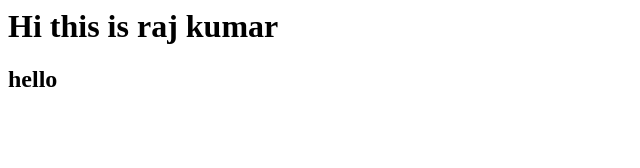
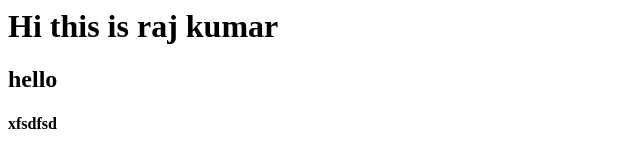
Before and after one commit to rejochandran/luke, a plain HTML site: page index.html in a window 1280 px wide. Shown: the full height of the page, 0-640 px from the left. Drawn offline with Linux system fonts and the light colour scheme.

Commit message:
h4 added
hey rejo, added h4 dude,,. pls check.

```diff
--- a/index.html
+++ b/index.html
@@ -5,5 +5,6 @@
     <body>
         <h1>Hi this is raj kumar</h1>
         <h2>hello</h2>
+        <h4>xfsdfsd</h4>
     </body>
 </html>
```
